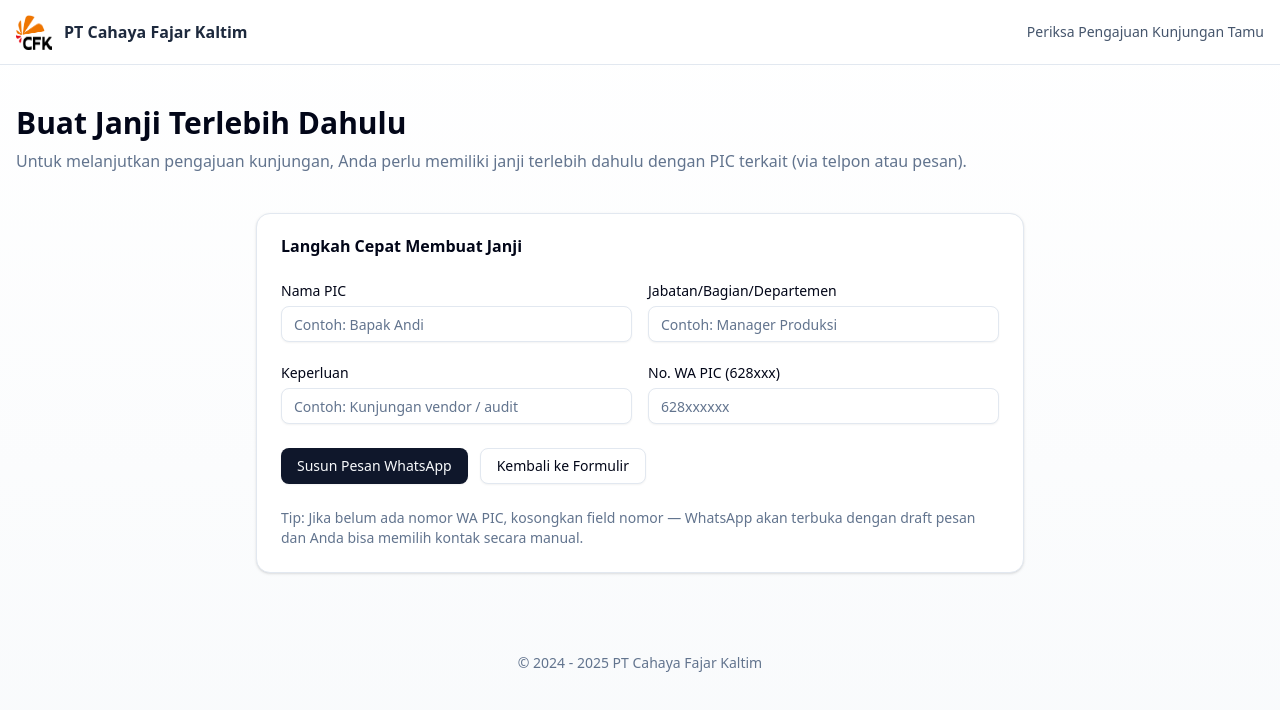
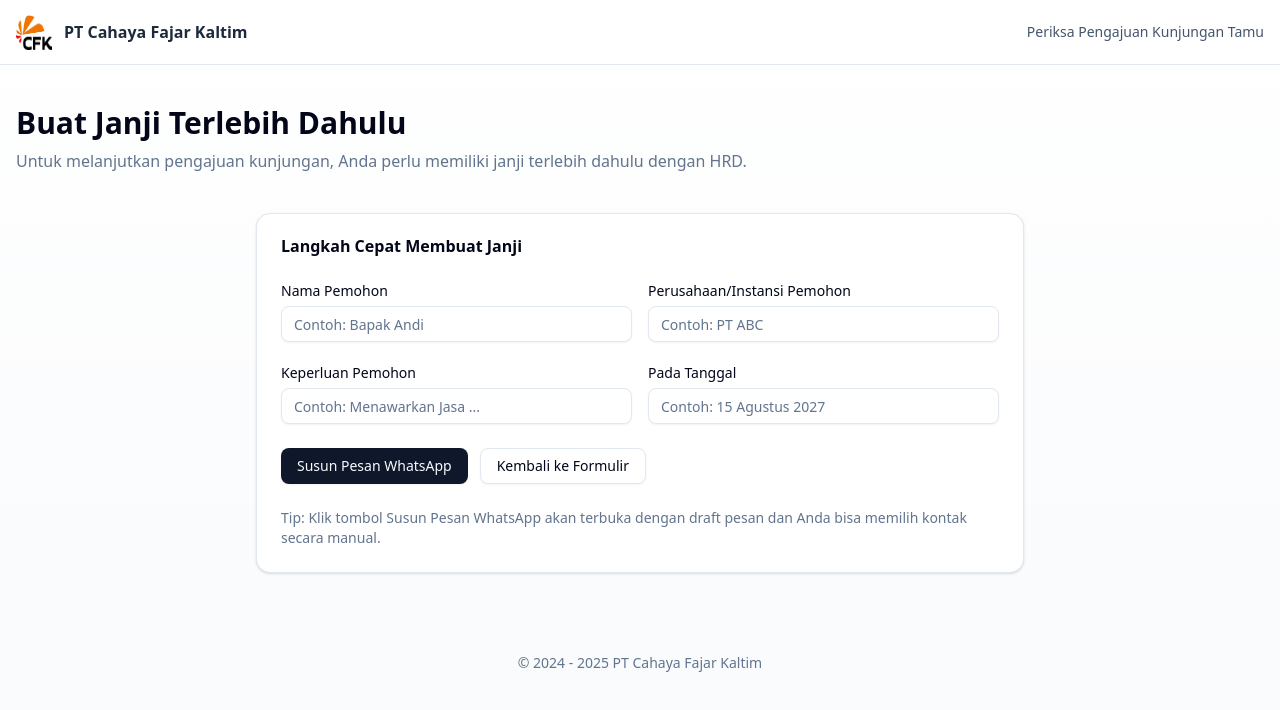
Before and after one commit to koirherianto/permit-visit, a SvelteKit app: page /out in a window 1280 px wide. Shown: the top 710 px of the page. Built offline with nearby package versions, Linux system fonts and the light colour scheme.

Commit message:
update ui

```diff
--- a/src/routes/+page.svelte
+++ b/src/routes/+page.svelte
@@ -113,9 +113,7 @@
       >
         <!-- Instansi -->
         <div class="grid gap-2">
-          <Label for="instansi"
-            >Perusahaan/Instansi <span class="text-red-500">*</span></Label
-          >
+          <Label for="instansi">Perusahaan/Instansi</Label>
           <Input
             id="instansi"
             name="instansi"
--- a/src/routes/out/+page.svelte
+++ b/src/routes/out/+page.svelte
@@ -10,25 +10,41 @@
   import { Label } from "$lib/components/ui/label/index.js";
 
   // Svelte 5 runes
-  let picName = $state("");
-  let jabatan = $state("");
-  let phone = $state(""); // nomor WA tujuan (opsional). Jika kosong, pakai wa.me tanpa nomor
-  let agenda = $state("");
+  let namaPemohon = $state("");
+  let instansiPemohon = $state("");
+  let keperluanPemohon = $state("");
+  let tanggalDiinginkan = $state(""); // type="date"
+
+  // Nomor WA PIC tujuan (tetap)
+  const PHONE_TARGET = "082333119622";
+
+  function formatTanggalID(value: string): string {
+    if (!value) return "[tanggal yang diinginkan]";
+    const d = new Date(value);
+    if (isNaN(d.getTime())) return "[tanggal yang diinginkan]";
+    return new Intl.DateTimeFormat("id-ID", {
+      day: "2-digit",
+      month: "long",
+      year: "numeric",
+    }).format(d);
+  }
 
   function buildWhatsAppUrl() {
-    const to = (phone || "").replace(/\D/g, ""); // sanitize
+    // Buang karakter non-digit
+    const to = PHONE_TARGET.replace(/\D/g, "");
+    const base = `https://wa.me/${to}`;
+
     const text = [
       "Halo, saya ingin membuat janji kunjungan.",
       "",
-      `Keperluan: ${agenda || "[tulis keperluan]"}`,
-      `PIC tujuan: ${picName || "[nama PIC]"}`,
-      `Jabatan/Bagian: ${jabatan || "[jabatan/bagian]"}`,
-      `Waktu yang diinginkan: [tanggal & jam]`,
+      `Nama Pemohon: ${namaPemohon || "[Nama Pemohon]"}`,
+      `Perusahaan/Instansi: ${instansiPemohon || "[Perusahaan/Instansi]"}`,
+      `Keperluan: ${keperluanPemohon || "[Keperluan]"}`,
+      `Pada Tanggal: ${tanggalDiinginkan || "[Tanggal]"}`,
       "",
       "Mohon konfirmasi ketersediaan waktunya. Terima kasih.",
     ].join("\n");
 
-    const base = to ? `https://wa.me/${to}` : "https://wa.me/";
     return `${base}?text=${encodeURIComponent(text)}`;
   }
 </script>
@@ -38,7 +54,7 @@
   <h1 class="text-2xl md:text-3xl font-bold">Buat Janji Terlebih Dahulu</h1>
   <p class="text-muted-foreground mt-2">
     Untuk melanjutkan pengajuan kunjungan, Anda perlu memiliki janji terlebih
-    dahulu dengan PIC terkait (via telpon atau pesan).
+    dahulu dengan HRD.
   </p>
 </section>
 
@@ -50,20 +66,20 @@
     <CardContent class="grid gap-6">
       <div class="grid md:grid-cols-2 gap-4">
         <div class="grid gap-2">
-          <Label for="picName">Nama PIC</Label>
+          <Label for="namaPemohon">Nama Pemohon</Label>
           <Input
-            id="picName"
-            bind:value={picName}
+            id="namaPemohon"
+            bind:value={namaPemohon}
             placeholder="Contoh: Bapak Andi"
             maxlength={255}
           />
         </div>
         <div class="grid gap-2">
-          <Label for="jabatan">Jabatan/Bagian/Departemen</Label>
+          <Label for="instansiPemohon">Perusahaan/Instansi Pemohon</Label>
           <Input
-            id="jabatan"
-            bind:value={jabatan}
-            placeholder="Contoh: Manager Produksi"
+            id="instansiPemohon"
+            bind:value={instansiPemohon}
+            placeholder="Contoh: PT ABC"
             maxlength={255}
           />
         </div>
@@ -71,22 +87,22 @@
 
       <div class="grid md:grid-cols-2 gap-4">
         <div class="grid gap-2">
-          <Label for="agenda">Keperluan</Label>
+          <Label for="keperluanPemohon">Keperluan Pemohon</Label>
           <Input
-            id="agenda"
-            bind:value={agenda}
-            placeholder="Contoh: Kunjungan vendor / audit"
+            id="keperluanPemohon"
+            bind:value={keperluanPemohon}
+            placeholder="Contoh: Menawarkan Jasa ..."
             maxlength={255}
           />
         </div>
         <div class="grid gap-2">
-          <Label for="phone">No. WA PIC (628xxx)</Label>
+          <Label for="tanggalDiinginkan">Pada Tanggal</Label>
           <Input
-            id="phone"
-            bind:value={phone}
-            type="tel"
-            inputmode="numeric"
-            placeholder="628xxxxxx"
+            id="tanggalDiinginkan"
+            bind:value={tanggalDiinginkan}
+            type="text"
+            inputmode="text"
+            placeholder="Contoh: 15 Agustus 2027"
             maxlength={20}
           />
         </div>
@@ -102,8 +118,8 @@
       </div>
 
       <div class="text-sm text-muted-foreground">
-        Tip: Jika belum ada nomor WA PIC, kosongkan field nomor — WhatsApp akan
-        terbuka dengan draft pesan dan Anda bisa memilih kontak secara manual.
+        Tip: Klik tombol Susun Pesan WhatsApp akan terbuka dengan draft pesan
+        dan Anda bisa memilih kontak secara manual.
       </div>
     </CardContent>
   </Card>
```
